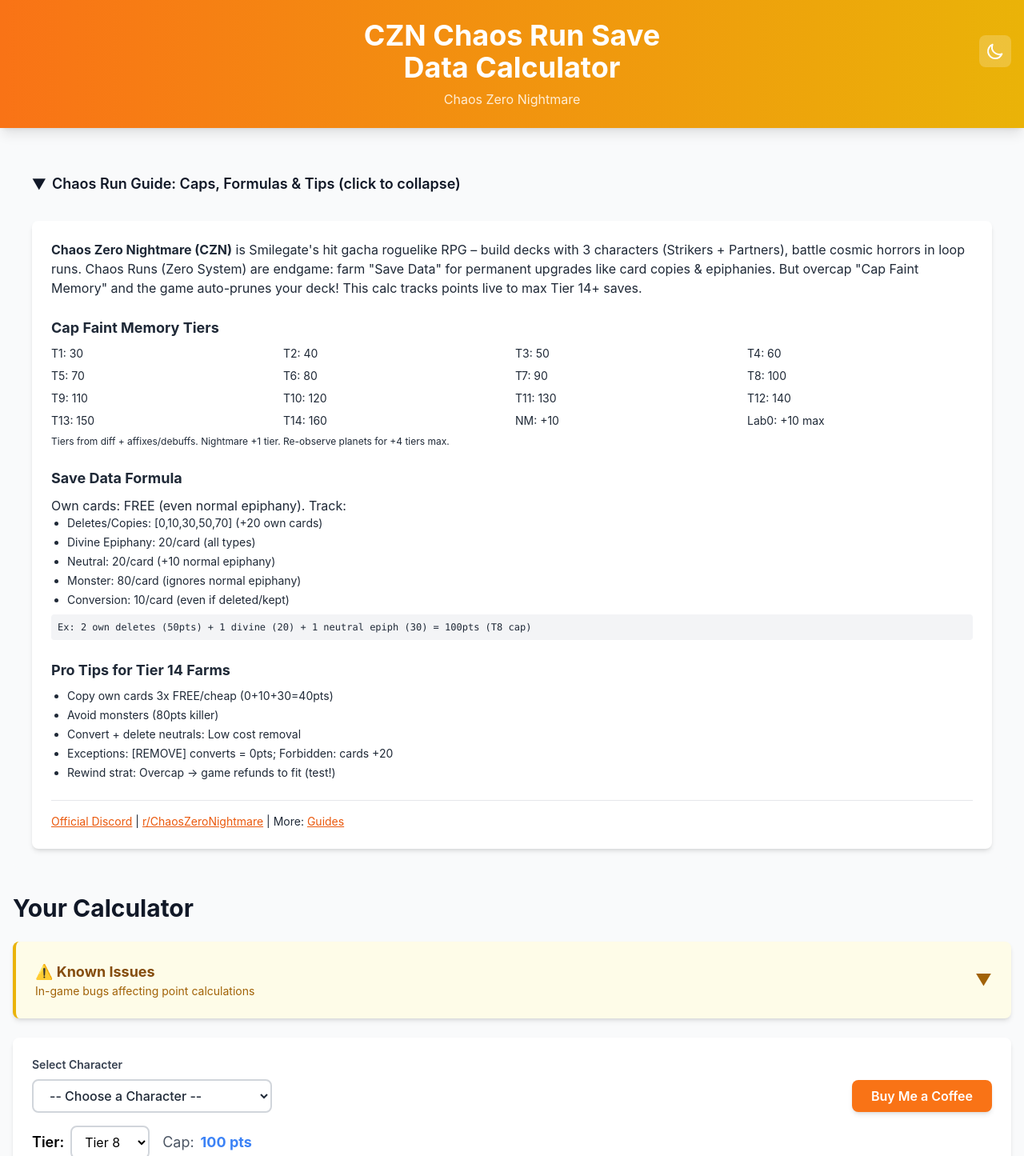
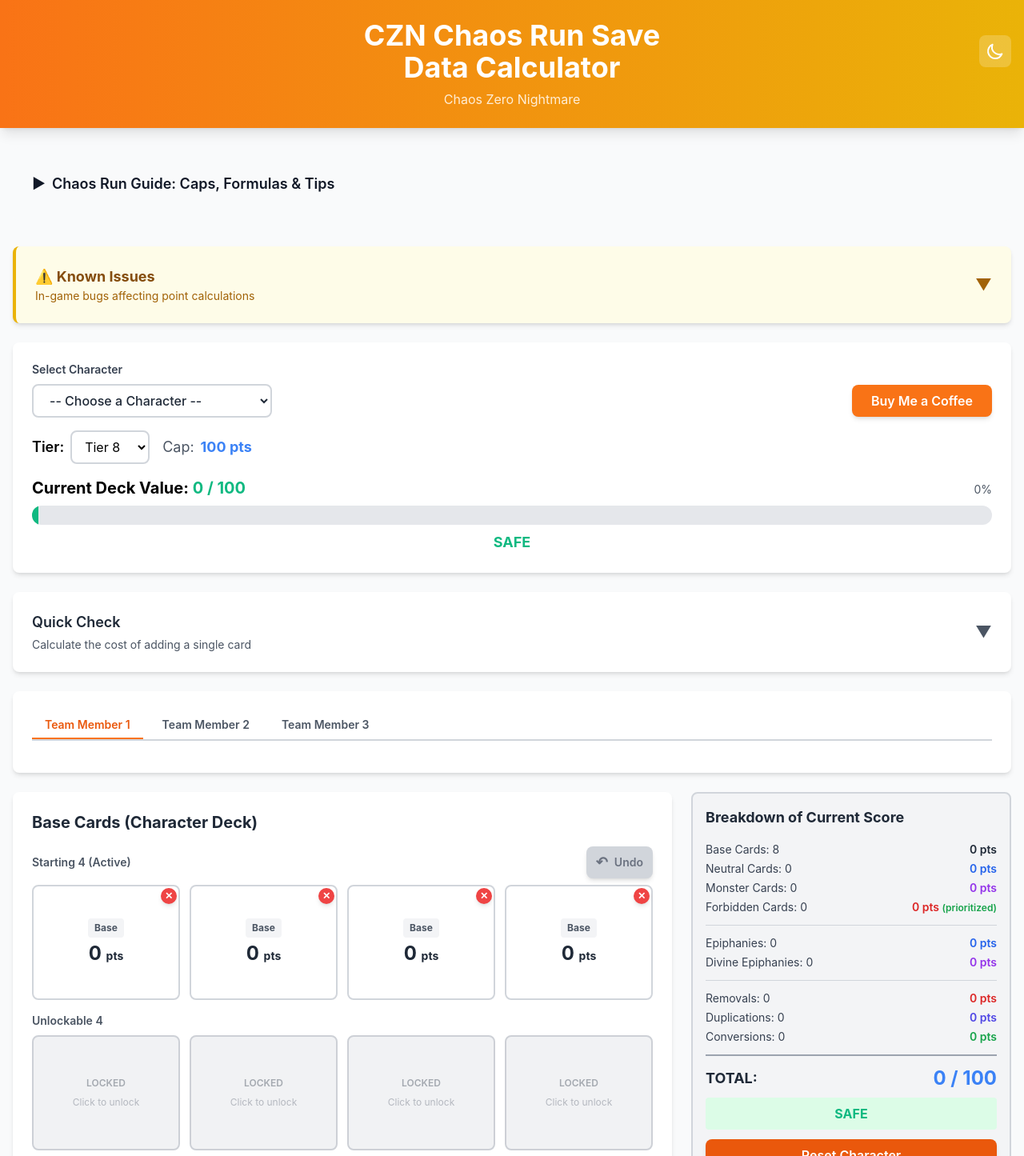
Before and after one commit to Jaxic/CZN-Calc, a React (Vite) app: page / in a window 1280 px wide. Shown: the top 1445 px of the page at 80% size. Built offline with nearby package versions, Linux system fonts and the light colour scheme.

Commit message:
Change layout, start collapsed

```diff
--- a/src/App.jsx
+++ b/src/App.jsx
@@ -22,14 +22,14 @@
     const details = detailsRef.current;
     if (!details) return;
 
-    // Check localStorage and set initial state
-    if (localStorage.getItem('czn-guide-collapsed') === 'true') {
-      details.removeAttribute('open');
+    // Check localStorage and set initial state (default is collapsed)
+    if (localStorage.getItem('czn-guide-expanded') === 'true') {
+      details.setAttribute('open', '');
     }
 
     // Listen for toggle events
     const handleToggle = () => {
-      localStorage.setItem('czn-guide-collapsed', !details.open);
+      localStorage.setItem('czn-guide-expanded', details.open);
     };
 
     details.addEventListener('toggle', handleToggle);
@@ -65,9 +65,9 @@
           <main className="container mx-auto px-4 py-6">
             {/* Collapsible Guide Section */}
             <section className="mb-8 bg-gray-50 dark:bg-gray-800 rounded-lg p-4 md:p-6">
-              <details ref={detailsRef} open className="group">
+              <details ref={detailsRef} className="group">
                 <summary className="cursor-pointer font-semibold text-lg text-gray-900 dark:text-white hover:text-orange-600 dark:hover:text-orange-400 transition-colors py-2 list-none">
-                  Chaos Run Guide: Caps, Formulas & Tips (click to collapse)
+                  Chaos Run Guide: Caps, Formulas & Tips
                 </summary>
                 <div className="mt-6 p-6 bg-white dark:bg-gray-700 rounded-lg shadow-md space-y-6 text-gray-800 dark:text-gray-200">
                   <p>
@@ -111,17 +111,12 @@
 
                   <p className="text-sm border-t dark:border-gray-600 pt-4">
                     <a href="https://discord.com/invite/chaoszeronightmare" className="underline text-orange-600 dark:text-orange-400 hover:text-orange-700 dark:hover:text-orange-300">Official Discord</a> |
-                    <a href="https://www.reddit.com/r/ChaosZeroNightmare/" className="underline text-orange-600 dark:text-orange-400 hover:text-orange-700 dark:hover:text-orange-300 ml-1">r/ChaosZeroNightmare</a> |
-                    <span className="ml-1">More: <a href="/blog" className="underline text-orange-600 dark:text-orange-400 hover:text-orange-700 dark:hover:text-orange-300">Guides</a></span>
+                    <a href="https://www.reddit.com/r/ChaosZeroNightmare/" className="underline text-orange-600 dark:text-orange-400 hover:text-orange-700 dark:hover:text-orange-300 ml-1">r/ChaosZeroNightmare</a>
                   </p>
                 </div>
               </details>
             </section>
 
-            {/* Calculator Section Header */}
-            <h2 className="text-2xl md:text-3xl font-bold text-gray-900 dark:text-white mb-6">
-              Your Calculator
-            </h2>
             {/* Known Issues - Collapsible */}
             <KnownIssuesSection />
 
```
